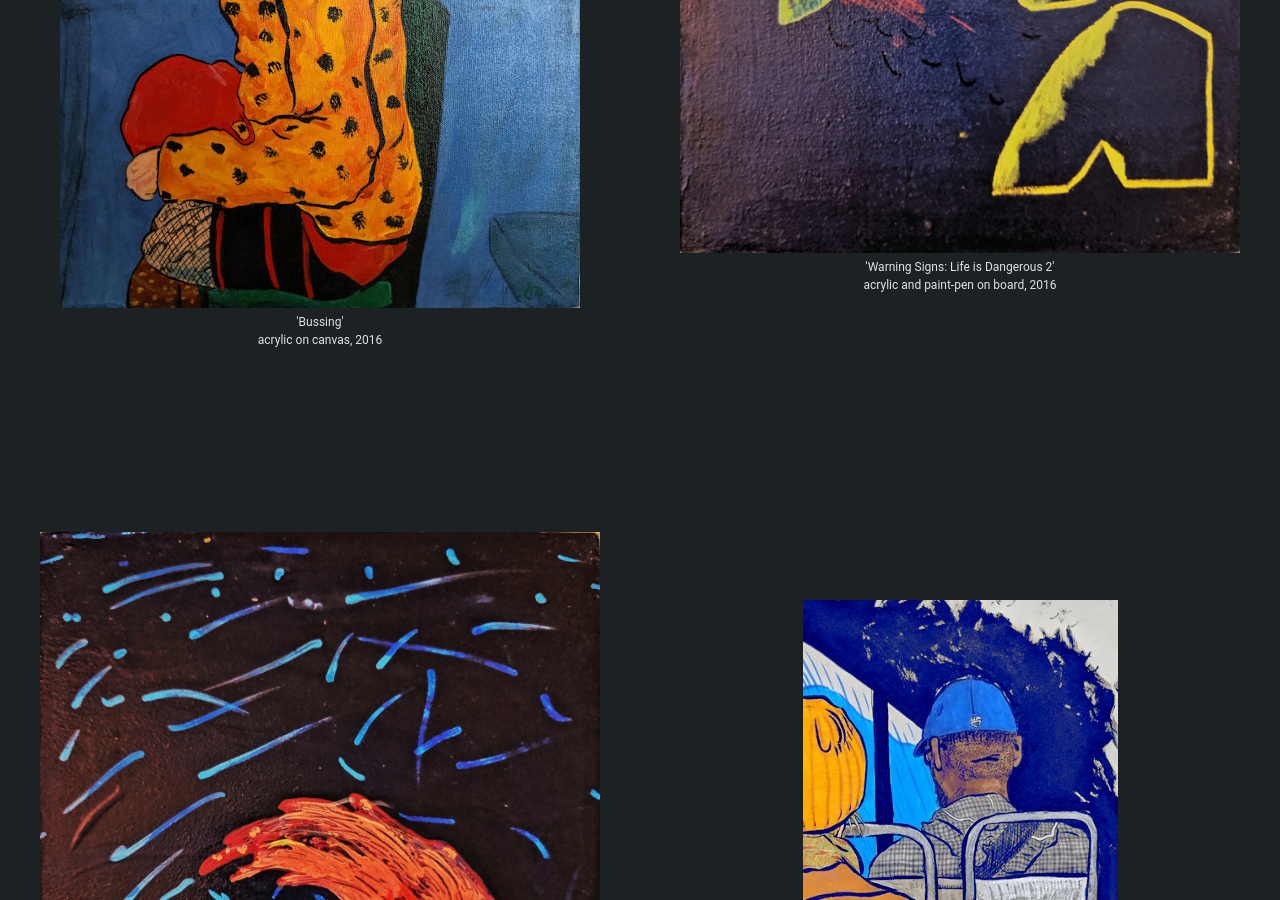
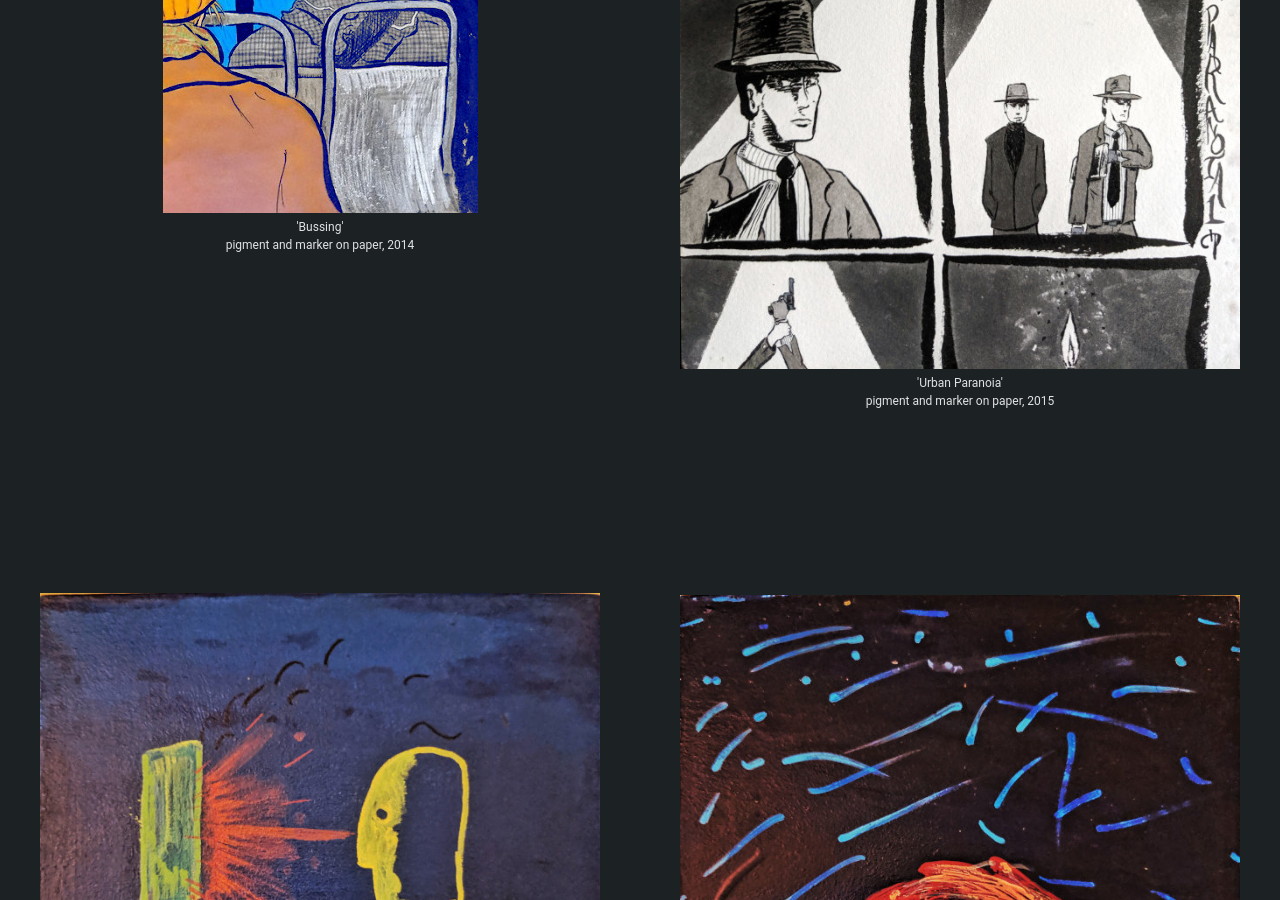
Before and after one commit to ctavispost/personalPortfolio, a Jekyll site: the page built from illustration.md, in a window 1280 px wide and 900 px high, scrolled down 3419 px. Built offline with Jekyll 4.4.1, drawn with Linux system fonts in a browser that asks for light colours; some web fonts are replaced; some of the changed text lies outside the part shown.

Commit message:
Add imgs to illustrations page and reorder content on that page

```diff
--- a/illustration.md
+++ b/illustration.md
@@ -9,18 +9,6 @@
     <div class="illustCard">
       <img src="images/illustrations/florenceOregon.jpg" alt="woman walking Florence, OR beach" class="illustImg">
       <p class="caption">'Through the sand in the wind'</p>
-      <p class="caption">digital illustration, 2018</p>
-    </div>
-
-    <div class="illustCard">
-      <img src="images/illustrations/appleBlossoms.jpg" alt="lady and boy under apple blossoms" class="illustImg">
-      <p class="caption">'Apple blossoms on a hill'</p>
-      <p class="caption">digital illustration, 2018</p>
-    </div>
-
-    <div class="illustCard">
-      <img src="images/illustrations/hoodCanalSunset.jpg" alt="Hood Canal and Olympic mountains after sunset" class="illustImg">
-      <p class="caption">'Hood Canal at dusk'</p>
       <p class="caption">digital illustration, 2018</p>
     </div>
 
@@ -37,6 +25,12 @@
     </div>
 
     <div class="illustCard">
+      <img src="images/illustrations/hoodCanalSunset.jpg" alt="Hood Canal and Olympic mountains after sunset" class="illustImg">
+      <p class="caption">'Hood Canal at dusk'</p>
+      <p class="caption">digital illustration, 2018</p>
+    </div>
+
+    <div class="illustCard">
       <img src="images/illustrations/selfPortraitBooks.jpg" alt="self portrait with bookshelves" class="illustImg">
       <p class="caption">'The artist with his books and not a hint of pretention'</p>
       <p class="caption">digital illustration, 2019</p>
@@ -49,26 +43,39 @@
     </div>
 
     <div class="illustCard">
-      <img src="images/illustrations/warnSignExplode.jpg" alt="a simplified person staring directly into an exploding vent" class="illustImg">
-      <p class="caption">'Warning Signs: Life is Dangerous 2'</p>
-      <p class="caption">acrylic and paint-pen on board, 2016</p>
-    </div>
-
-    <div class="illustCard">
-      <img src="images/illustrations/warnSignWave.jpg" alt="person on a jetty about to be swallowed by a tall wave" class="illustImg">
-      <p class="caption">'Warning Signs: Life is Dangerous 3'</p>
-      <p class="caption">acrylic and paint-pen on board, 2016</p>
-    </div>
-
-    <div class="illustCard">
       <img src="images/illustrations/busRiders.jpg" alt="view from behind a woman and man on the bus" class="illustImg">
       <p class="caption">'Bussing'</p>
       <p class="caption">pigment and marker on paper, 2014</p>
     </div>
 
     <div class="illustCard">
+      <img src="images/illustrations/paranoia.jpg" alt="comic page showing the start of a fight under a streetlight" class="illustImg">
+      <p class="caption">'Urban Paranoia'</p>
+      <p class="caption">pigment and marker on paper, 2015</p>
+    </div>
+
+
+    <div class="illustCard">
+      <img src="images/illustrations/warnSignExplode.jpg" alt="a simplified person staring directly into an exploding vent" class="illustImg">
+      <p class="caption">'Warning Signs: Life is Dangerous'</p>
+      <p class="caption">acrylic and paint-pen on board, 2016</p>
+    </div>
+
+    <div class="illustCard">
+      <img src="images/illustrations/warnSignWave.jpg" alt="person on a jetty about to be swallowed by a tall wave" class="illustImg">
+      <p class="caption">'Warning Signs: Life is Dangerous'</p>
+      <p class="caption">acrylic and paint-pen on board, 2016</p>
+    </div>
+
+    <div class="illustCard">
       <img src="images/illustrations/sketching.jpg" alt="a lady sketching the landscape" class="illustImg">
       <p class="caption">'Sketching'</p>
+      <p class="caption">digital illustration from stock photography, 2019</p>
+    </div>
+
+    <div class="illustCard">
+      <img src="images/illustrations/photographing.jpg" alt="a woman taking a picture while seated" class="illustImg">
+      <p class="caption">'Photographing'</p>
       <p class="caption">digital illustration from stock photography, 2019</p>
     </div>
 
@@ -85,15 +92,21 @@
     </div>
 
     <div class="illustCard">
+        <img src="images/illustrations/catbus.jpg" alt="the Catbus from My Neighbor Totoro" class="illustImg">
+        <p class="caption">'Catbus' (Catbus &copy Studio Ghibli)</p>
+        <p class="caption">acrylic and paint-pen on board, 2016</p>
+    </div>
+
+    <div class="illustCard">
       <img src="images/illustrations/kingstonCove.jpg" alt="Appletree Cove in Kingston, WA" class="illustImg">
       <p class="caption">'Appletree Cove'</p>
       <p class="caption">digital illustration, 2017</p>
     </div>
 
     <div class="illustCard">
-      <img src="images/illustrations/catbus.jpg" alt="the Catbus from My Neighbor Totoro" class="illustImg">
-      <p class="caption">'Catbus' (Catbus &copy Studio Ghibli)</p>
-      <p class="caption">acrylic and paint-pen on board, 2016</p>
+      <img src="images/illustrations/appleBlossoms.jpg" alt="lady and boy under apple blossoms" class="illustImg">
+      <p class="caption">'Apple blossoms on a hill'</p>
+      <p class="caption">digital illustration, 2018</p>
     </div>
 
     <div class="illustCard">
```
Also changed, not shown: images/illustrations/paranoia.jpg (added).
